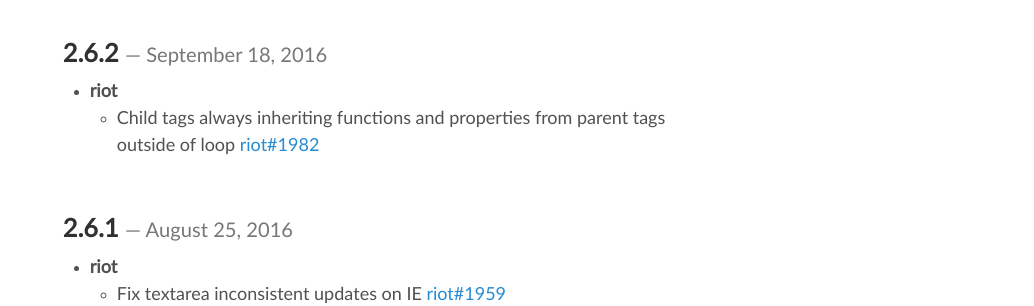
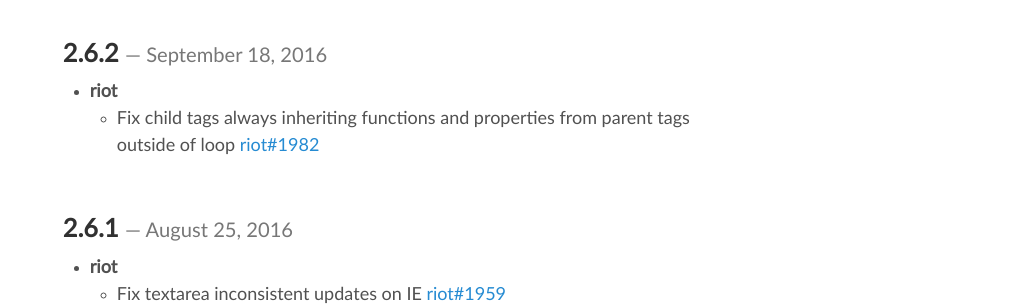
Before and after one commit to riot/riot.github.io, a Jekyll site: the page built from release-notes.md, in a window 1280 px wide and 900 px high. Shown: the part 145-451 px from the top of the window, without its empty margins (246-1280 px from the left). Built offline with Jekyll 4.4.1, drawn with Linux system fonts in a browser that asks for light colours; nearby versions of some CDN libraries; emoji names are drawn with the system emoji font.

Commit message:
updated: prefix properly the release notes

```diff
--- a/release-notes.md
+++ b/release-notes.md
@@ -9,7 +9,7 @@
 ## 2.6.2 *September 18, 2016*
 
 - __riot__
-  - Child tags always inheriting functions and properties from parent tags outside of loop [riot#1982](https://github.com/riot/riot/issues/1982)
+  - Fix child tags always inheriting functions and properties from parent tags outside of loop [riot#1982](https://github.com/riot/riot/issues/1982)
 
 ## 2.6.1 *August 25, 2016*
 
```
